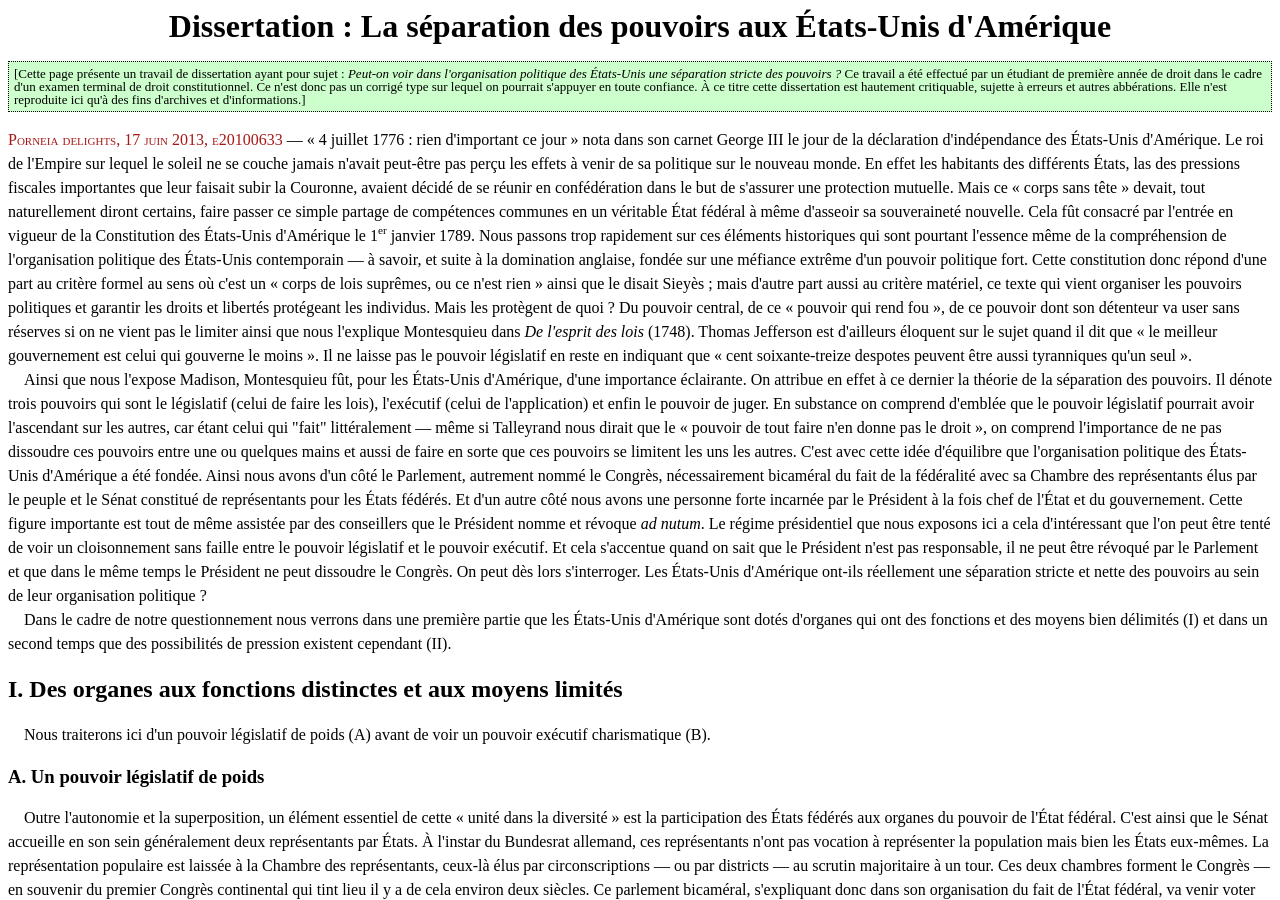
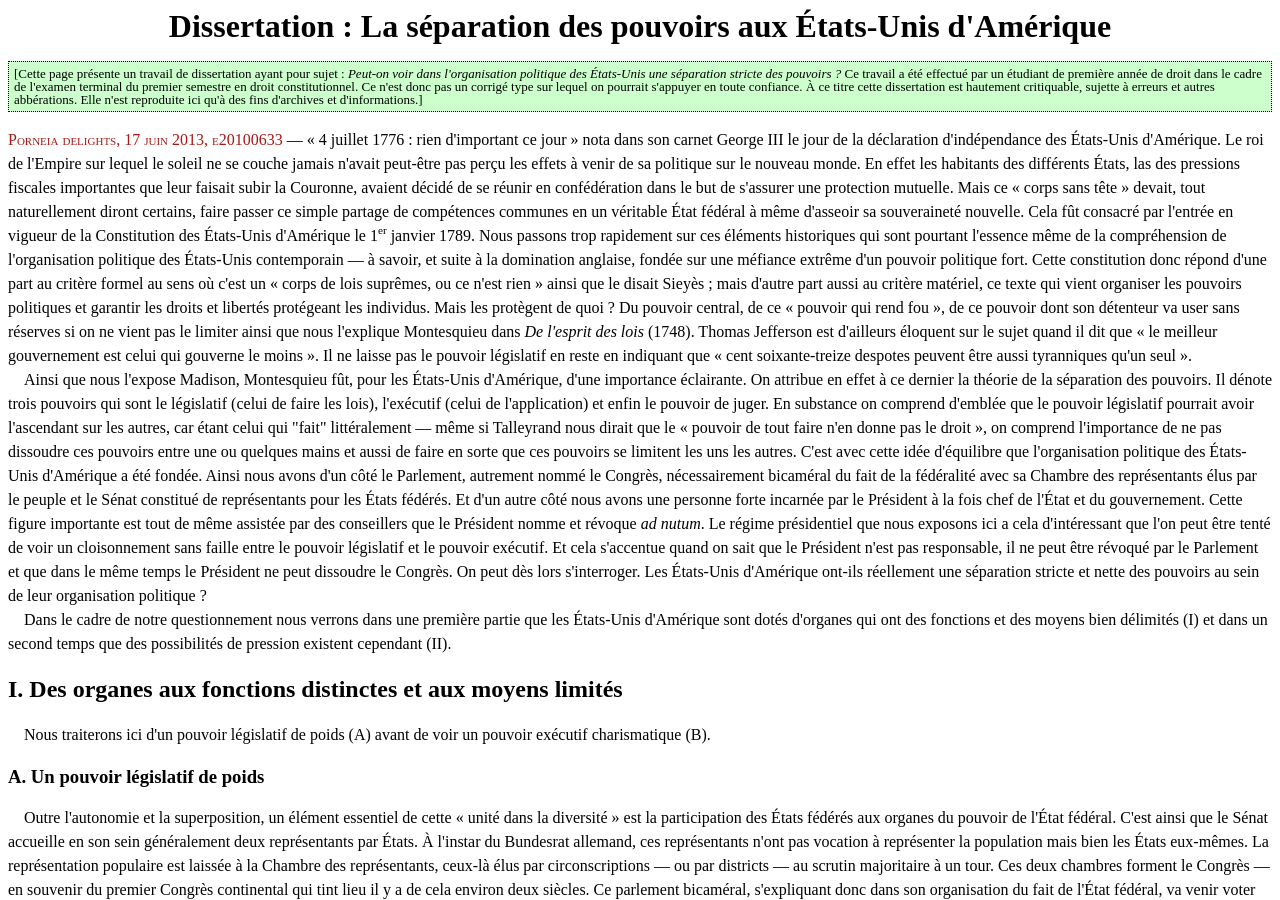
Before and after one commit to porneia/pub, a Jekyll site: the page built from _posts/2013-06-17-separation-des-pouvoirs-aux-usa.html, in a window 1280 px wide and 900 px high. Built offline with Jekyll 4.4.1, drawn with Linux system fonts in a browser that asks for light colours; Markdown is read by kramdown in place of the engine named in the settings; some of the changed text lies outside the part shown.

Commit message:
Little correction

```diff
--- a/_posts/2013-06-17-separation-des-pouvoirs-aux-usa.html
+++ b/_posts/2013-06-17-separation-des-pouvoirs-aux-usa.html
@@ -14,11 +14,11 @@ license: "BY"
 [Cette page présente un travail de dissertation ayant pour sujet : <em>Peut-on
 voir dans l'organisation politique des États-Unis une séparation stricte des
 pouvoirs ?</em> Ce travail a été effectué par un étudiant de première année de
-droit dans le cadre d'un examen terminal de droit constitutionnel. Ce n'est
-donc pas un corrigé type sur lequel on pourrait s'appuyer en toute
-confiance. À ce titre cette dissertation est hautement critiquable, sujette à
-erreurs et autres abbérations. Elle n'est reproduite ici qu'à des fins
-d'archives et d'informations.]
+droit dans le cadre de l'examen terminal du premier semestre en droit
+constitutionnel. Ce n'est donc pas un corrigé type sur lequel on pourrait
+s'appuyer en toute confiance. À ce titre cette dissertation est hautement
+critiquable, sujette à erreurs et autres abbérations. Elle n'est reproduite
+ici qu'à des fins d'archives et d'informations.]
 </div>
 
 <p>
```
